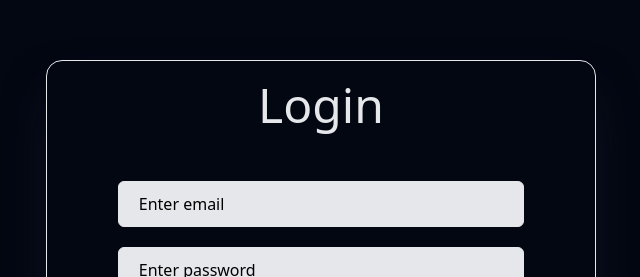
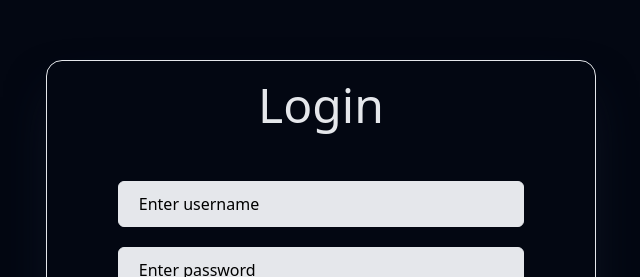
Before and after one commit to Yaman-Gahlout/social-media, a React (Vite) app in the folder Frontend/: page /login in a window 1280 px wide. Shown: the part 190-467 px from the top of the page, without its empty margins (319-959 px from the left). Built offline with nearby package versions, Linux system fonts and the light colour scheme.

Commit message:
Login and Signup API tested

```diff
--- a/Frontend/src/components/Login.jsx
+++ b/Frontend/src/components/Login.jsx
@@ -1,19 +1,46 @@
 import React from "react";
+import axios from "axios";
+import { useNavigate } from "react-router-dom";
 
 function Login() {
+  const [username, setUsername] = React.useState("");
+  const [password, setPassword] = React.useState("");
+  const navigate = useNavigate();
+  async function submitHandler(e) {
+    e.preventDefault();
+    const data = {
+      person_username: username,
+      person_password: password,
+    };
+    console.log(data);
+
+    const response = await axios.post(
+      "http://localhost:9000/person/login-person",
+      data,
+
+    );
+
+    console.log(response);
+    navigate("/home");
+  }
   return (
     <div className="h-screen w-screen flex justify-center items-center bg-gray-950">
       <div className="flex mt-[100px] flex-col gap-5 h-[400px] w-[550px] shadow-2xl shadow-gray-900 border border-gray-200 rounded-2xl p-5 items-center">
         <h1 className="text-5xl  text-gray-200">Login</h1>
-        <form className="flex flex-col gap-5 w-[80%] mt-8 items-center">
+        <form className="flex flex-col gap-5 w-[80%] mt-8 items-center"
+          onSubmit={submitHandler}>
           <input
-            type="email"
-            placeholder="Enter email"
+            type="text"
+            placeholder="Enter username"
+            value={username}
+            onChange={(e) => setUsername(e.target.value)}
             className="border border-gray-200 rounded-md w-full p-[10px_20px] bg-gray-200 text-black placeholder:text-black outline-none"
           />
           <input
             type="password"
             placeholder="Enter password"
+            value={password}
+            onChange={(e) => setPassword(e.target.value)}
             className="border border-gray-200 rounded-md w-full p-[10px_20px] bg-gray-200 text-black placeholder:text-black outline-none"
           />
           <button
--- a/Frontend/src/components/Signup.jsx
+++ b/Frontend/src/components/Signup.jsx
@@ -26,7 +26,8 @@ function Signup() {
 
     const response = await axios.post(
       "http://localhost:9000/person/register-person",
-      data
+      data,
+
     );
 
     navigate("/home");
```
